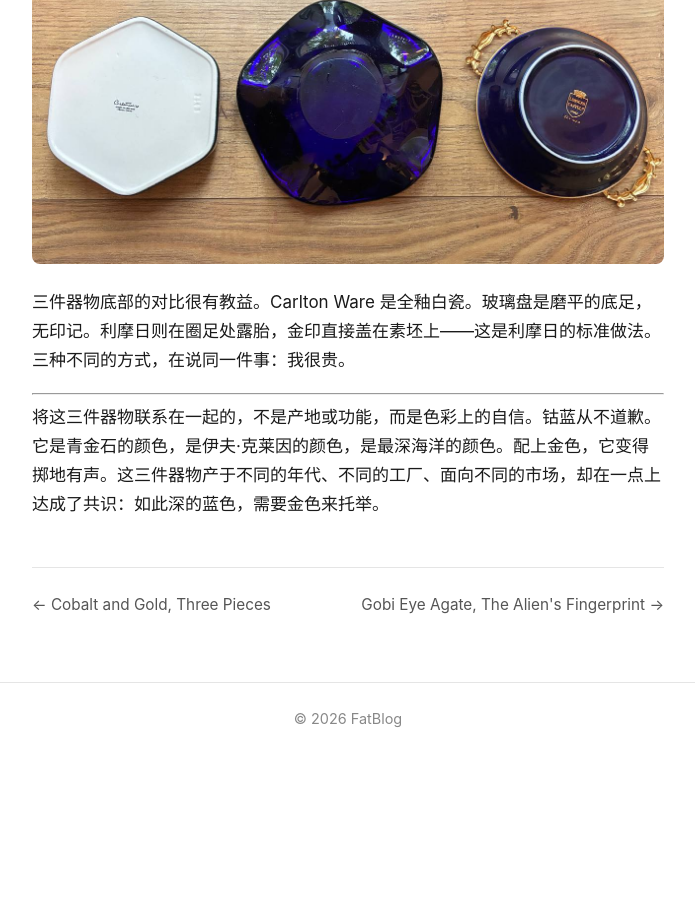
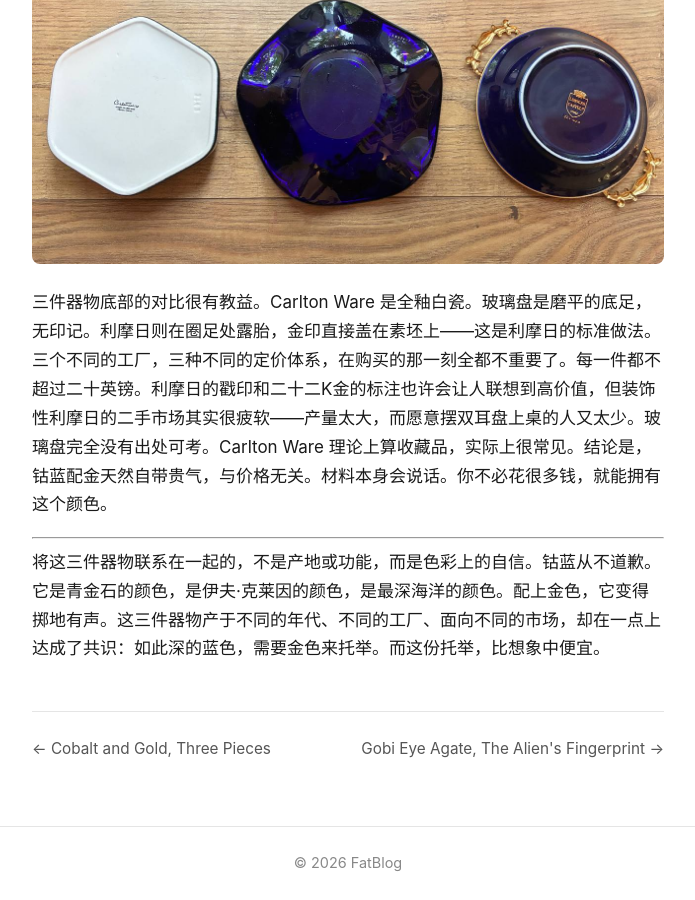
Before and after one commit to vfxowlsyvh/vfxowlsyvh.github.io, a Jekyll site: the page built from _posts/2026-05-22-cobalt-gold-three-pieces-zh.md, in a window 1280 px wide and 900 px high, scrolled down 3447 px. Shown: the whole window, without its empty margins (292-987 px from the left). Built offline with Jekyll 4.4.1, drawn with Linux system fonts in a browser that asks for light colours; before the commit the page ends 4202 px from its top, so only the background shows below that.

Commit message:
Fix cobalt/gold article: remove expensive assumption, each under £20

```diff
--- a/_posts/2026-05-22-cobalt-gold-three-pieces-zh.md
+++ b/_posts/2026-05-22-cobalt-gold-three-pieces-zh.md
@@ -40,8 +40,8 @@ Carlton Ware 在其斯塔福德郡的窑厂整个二十世纪都在生产这种
 
 ![三件器物底部](/assets/images/cobalt-gold-trays-5.jpg)
 
-三件器物底部的对比很有教益。Carlton Ware 是全釉白瓷。玻璃盘是磨平的底足，无印记。利摩日则在圈足处露胎，金印直接盖在素坯上——这是利摩日的标准做法。三种不同的方式，在说同一件事：我很贵。
+三件器物底部的对比很有教益。Carlton Ware 是全釉白瓷。玻璃盘是磨平的底足，无印记。利摩日则在圈足处露胎，金印直接盖在素坯上——这是利摩日的标准做法。三个不同的工厂，三种不同的定价体系，在购买的那一刻全都不重要了。每一件都不超过二十英镑。利摩日的戳印和二十二K金的标注也许会让人联想到高价值，但装饰性利摩日的二手市场其实很疲软——产量太大，而愿意摆双耳盘上桌的人又太少。玻璃盘完全没有出处可考。Carlton Ware 理论上算收藏品，实际上很常见。结论是，钴蓝配金天然自带贵气，与价格无关。材料本身会说话。你不必花很多钱，就能拥有这个颜色。
 
 ---
 
-将这三件器物联系在一起的，不是产地或功能，而是色彩上的自信。钴蓝从不道歉。它是青金石的颜色，是伊夫·克莱因的颜色，是最深海洋的颜色。配上金色，它变得掷地有声。这三件器物产于不同的年代、不同的工厂、面向不同的市场，却在一点上达成了共识：如此深的蓝色，需要金色来托举。
+将这三件器物联系在一起的，不是产地或功能，而是色彩上的自信。钴蓝从不道歉。它是青金石的颜色，是伊夫·克莱因的颜色，是最深海洋的颜色。配上金色，它变得掷地有声。这三件器物产于不同的年代、不同的工厂、面向不同的市场，却在一点上达成了共识：如此深的蓝色，需要金色来托举。而这份托举，比想象中便宜。
```
Also changed, not shown: _posts/2026-05-22-cobalt-gold-three-pieces-en.md (+2 -2 lines).
